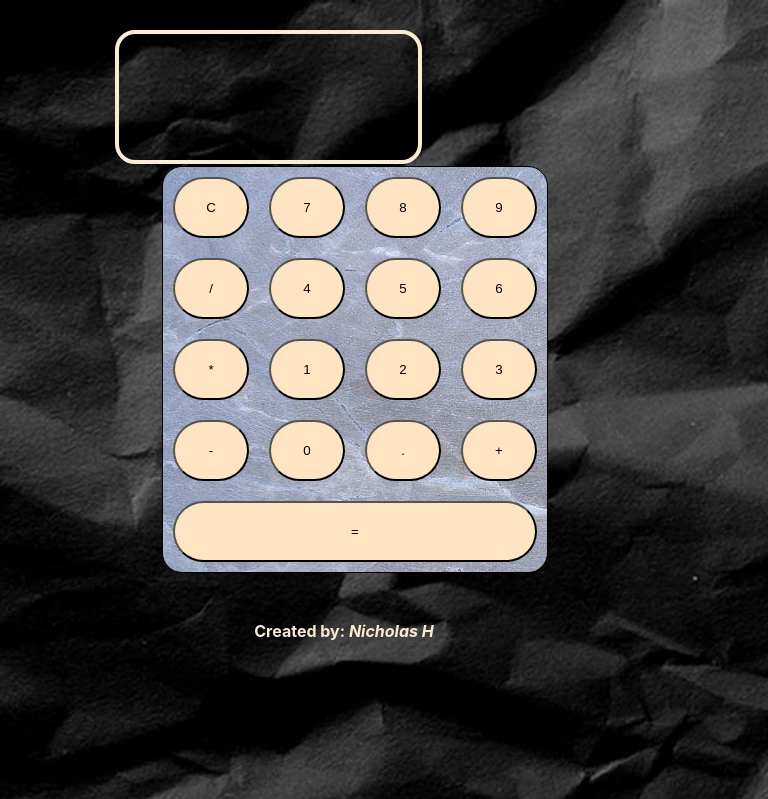
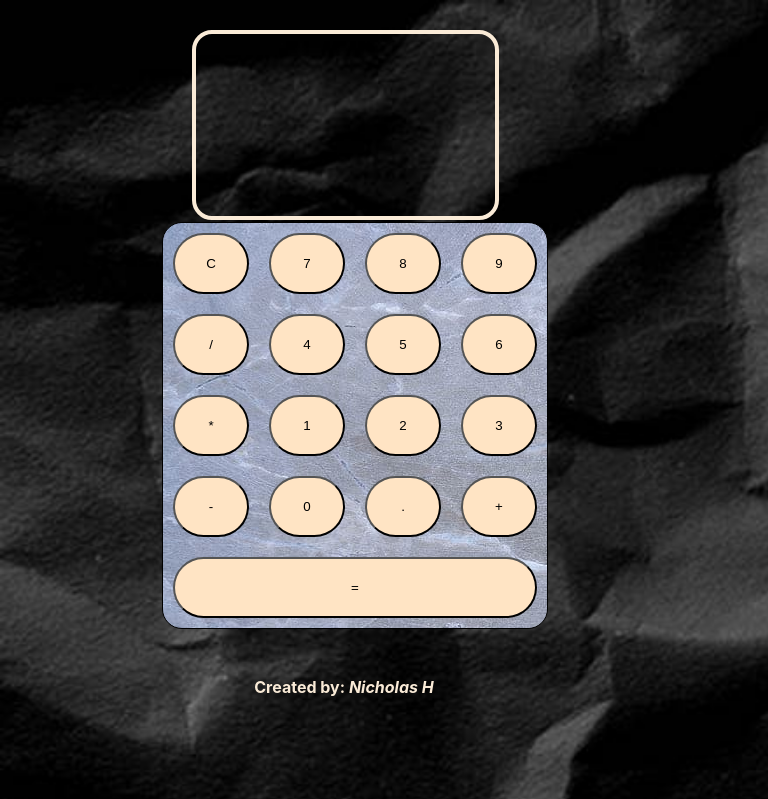
Before and after one commit to KingT7/calculator-application, a React (Create React App) app: page / in a window 768 px wide. Shown: the top 799 px of the page. Built offline with nearby package versions, Linux system fonts and the light colour scheme.

Commit message:
mobile updates

```diff
--- a/src/App.css
+++ b/src/App.css
@@ -174,10 +174,10 @@
         background-size: cover;
         background-repeat: no-repeat;
         width: 100vw;
-        height: 120vh;
+        height: 170vh;
     }
     .area {
-        margin-left: 15%;
+        margin-left: 25%;
         margin-right: 20%;
         display: flex;
         justify-content: center;
```
